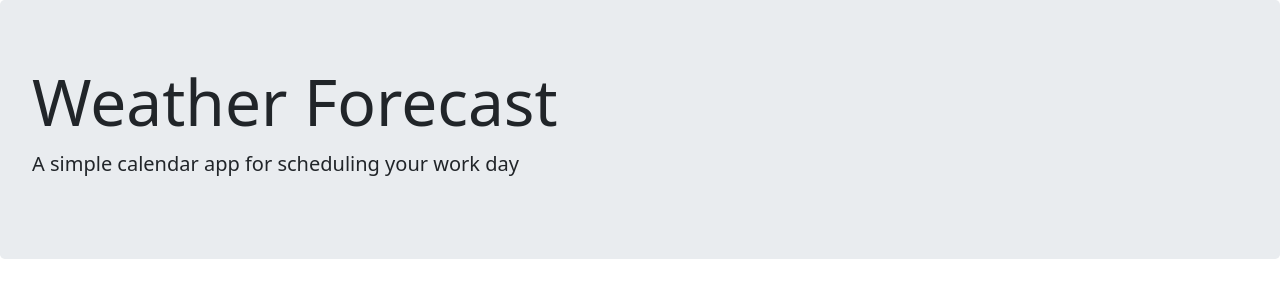
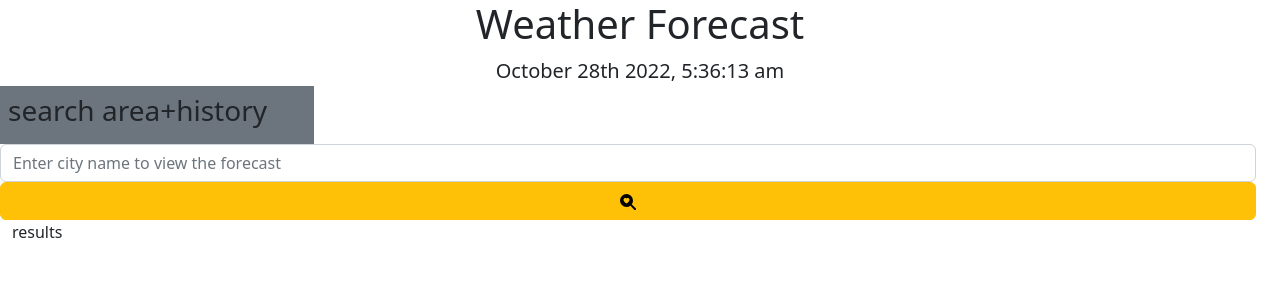
Before and after one commit to jchoi10/forecast_v, a plain HTML site: page index.html in a window 1280 px wide. Drawn offline with nearby package versions, Linux system fonts and the light colour scheme.

Commit message:
set up html code for search area

```diff
--- a/assets/js/script.js
+++ b/assets/js/script.js
@@ -1,3 +1,6 @@
+var day = moment().format('MMMM Do YYYY, h:mm:ss a');
+$("#currentDay").append(day);
+
 var APIkey = "c5983aad19183fb683432bc8f6baf7fc"
 
 // https://api.openweathermap.org/data/2.5/forecast?lat={lat}&lon={lon}&appid={API key}
--- a/index.html
+++ b/index.html
@@ -28,11 +28,33 @@
   </head>
 
 <body>
-    <header class="jumbotron">
-        <h1 class="display-3">Weather Forecast</h1>
-        <p class="lead">A simple calendar app for scheduling your work day</p>
-        <p id="currentDay" class="lead"></p>
-    </header>
+    <div class="container-fluid">
+        <div class="row">
+            <div class="col-12 text-center">
+                <h1>Weather Forecast</h1>
+                <div id="currentDay" class="lead"></div>
+            </div>
+        </div>
+
+        <div class="row">
+            <div class="row">
+                <div class="col-3 bg-secondary p-2">
+                    <h3>search area+history</h3>
+                </div>
+            </div>
+            <div class="row">
+                <input type="text" class="form-control" id="citySearch" placeholder="Enter city name to view the forecast">
+                <button type="button" id="searchBtn" class="btn btn-warning">
+                    <svg xmlns="http://www.w3.org/2000/svg" width="16" height="16" fill="currentColor" class="bi bi-search-heart-fill" viewBox="0 0 16 16">
+                        <path d="M6.5 13a6.474 6.474 0 0 0 3.845-1.258h-.001c.03.04.062.078.098.115l3.85 3.85a1 1 0 0 0 1.415-1.414l-3.85-3.85a1.008 1.008 0 0 0-.115-.1A6.471 6.471 0 0 0 13 6.5 6.502 6.502 0 0 0 6.5 0a6.5 6.5 0 1 0 0 13Zm0-8.518c1.664-1.673 5.825 1.254 0 5.018-5.825-3.764-1.664-6.69 0-5.018Z"/>
+                    </svg>
+                </button>
+            </div>
+
+            <div class="col-9">results</div>
+        </div>
+
+    </div>
 
 
 
@@ -40,4 +62,5 @@
     <script src="https://cdnjs.cloudflare.com/ajax/libs/moment.js/2.24.0/moment.min.js"></script>
     <script src="assets/js/script.js"></script>
 </body>
+
 </html>
```
